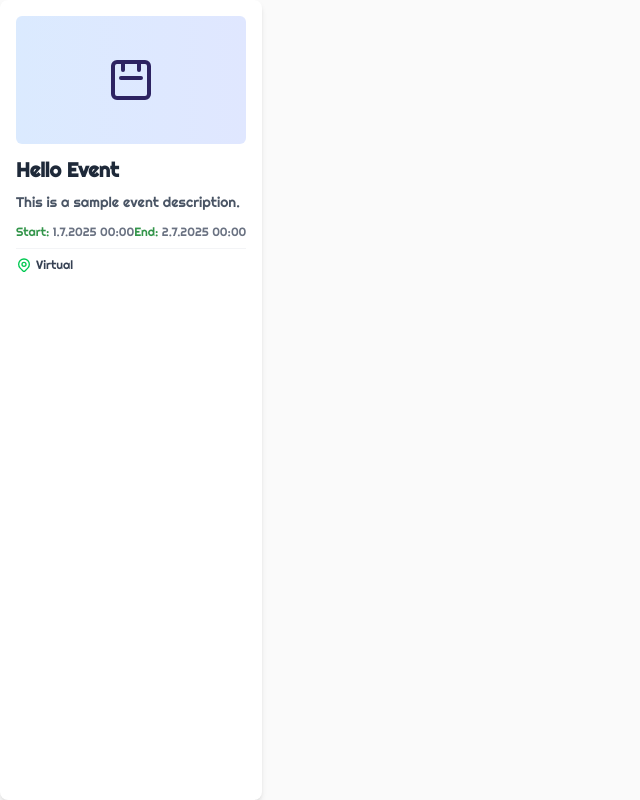
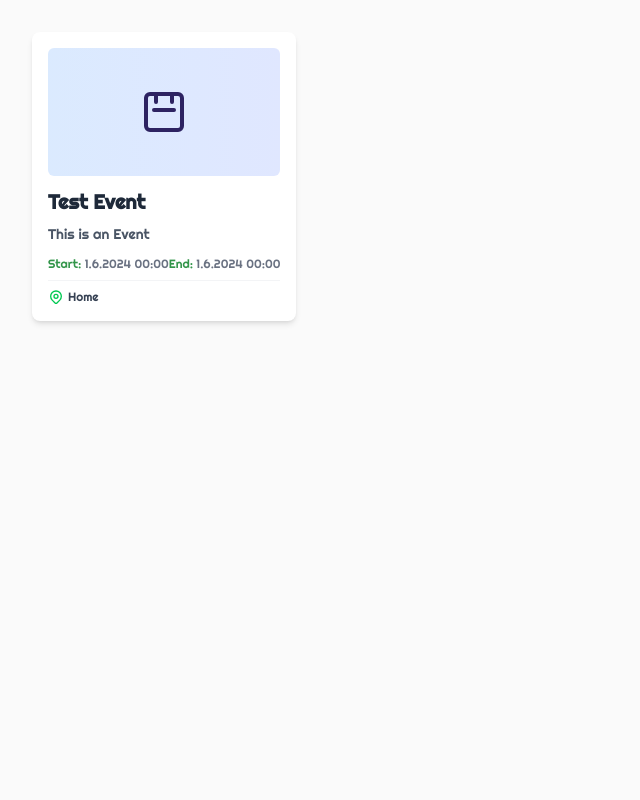
Before and after one commit to umweltkulturverein/menschis, a Next.js app: page /events in a window 1280 px wide. Shown: the whole page, without its empty margins (0-640 px from the left). Built offline with nearby package versions, Linux system fonts and the light colour scheme.

Commit message:
fix: ci and dockerfile

```diff
--- a/db/schema.ts
+++ /dev/null
@@ -1,12 +0,0 @@
-import { DESTRUCTION } from "dns";
-import { pgTable, text, uuid, date } from "drizzle-orm/pg-core";
-import { start } from "repl";
-
-export const events = pgTable("events", {
-    id: uuid("id").primaryKey().defaultRandom(),
-    title: text("title").primaryKey().notNull(),
-    description: text("description"),
-    startDay: date("start_day"),
-    endDay: date("end_day"),
-    location: text("location"),
-});
--- a/next.config.ts
+++ b/next.config.ts
@@ -1,8 +1,12 @@
 import type { NextConfig } from "next";
 
 const nextConfig: NextConfig = {
-  /* config options here */
-  reactCompiler: true,
+    /* config options here */
+    reactCompiler: true,
+};
+
+module.exports = {
+    output: "standalone",
 };
 
 export default nextConfig;
--- a/package.json
+++ b/package.json
@@ -9,8 +9,9 @@
     "lint": "eslint"
   },
   "dependencies": {
-    "drizzle-orm": "^0.45.1",
+    "drizzle-orm": "1.0.0-beta.15-859cf75",
     "next": "16.1.4",
+    "pg": "^8.18.0",
     "react": "19.2.3",
     "react-dom": "19.2.3"
   },
--- a/src/app/api/event/route.ts
+++ b/src/app/api/event/route.ts
@@ -0,0 +1,6 @@
+import { sql } from "drizzle-orm";
+import { db } from "@/db";
+
+export async function GET(request: Request) {
+    await db.execute(sql`select * from Events where public = True`);
+}
--- a/src/app/events/page.tsx
+++ b/src/app/events/page.tsx
@@ -1,19 +1,12 @@
 import Image from "next/image";
 import NavBar from "@/components/Navigation/NavBar";
 import EventPanel from "@/components/Events/EventPanel";
+import EventSummary from "@/components/Events/EventSummary";
 
 export default function Home() {
     return (
-        <div className="flex min-h-screen bg-zinc-50 font-sans dark:bg-black">
-            <EventPanel
-                event={{
-                    Title: "Hello Event",
-                    Description: "This is a sample event description.",
-                    StartDate: new Date("2025-07-01"),
-                    EndDate: new Date("2025-07-02"),
-                    Location: "Virtual",
-                }}
-            />
+        <div className="flex min-h-screen bg-zinc-50 p-8 font-sans dark:bg-ci-blue-800">
+            <EventSummary />
         </div>
     );
 }
--- a/src/app/globals.css
+++ b/src/app/globals.css
@@ -19,6 +19,7 @@
     --color-ci-blue-500: oklch(0.3076 0.10625000000000004 285);
     --color-ci-blue-600: oklch(0.1924 0.06718750000000001 285);
     --color-ci-blue-700: oklch(0.1035 0.03593750000000001 285);
+    --color-ci-blue-800: oklch(0.0618 0.03593750000000001 285);
 }
 
 @media (prefers-color-scheme: dark) {
--- a/src/components/Events/EventPanel.tsx
+++ b/src/components/Events/EventPanel.tsx
@@ -9,7 +9,7 @@ interface Props {
 export default function EventPanel({ event, onClick }: Props) {
     return (
         <div
-      className={`rounded-lg p-4 shadow-md cursor-pointer transition-all duration-300 hover:shadow-lg transform hover:-translate-y-1 ${"bg-white dark:bg-gray-800"}`}
+            className={`rounded-lg p-4 shadow-md cursor-pointer transition-all duration-300 hover:shadow-lg transform hover:-translate-y-1 ${"bg-white dark:bg-ci-blue-700"}`}
             onClick={onClick}
         >
             {/* Event Image Placeholder */}
--- a/src/components/Events/EventSummary.tsx
+++ b/src/components/Events/EventSummary.tsx
@@ -0,0 +1,18 @@
+import EventPanel from "./EventPanel";
+
+// Renders a Small Panel of an Event
+export default function EventSummary() {
+    return (
+        <div className="event-panel">
+            <EventPanel
+                event={{
+                    Title: "Test Event",
+                    Description: "This is an Event",
+                    StartDate: new Date("2024-06-01"),
+                    EndDate: new Date("2024-06-01"),
+                    Location: "Home",
+                }}
+            />
+        </div>
+    );
+}
--- /dev/null
+++ b/src/db.ts
@@ -0,0 +1,8 @@
+import { drizzle } from "drizzle-orm/node-postgres";
+
+if (!process.env.DATABASE_URL) {
+    throw new Error("env DATABASE_URL is requried and missing");
+}
+
+export const db = drizzle(process.env.DATABASE_URL);
+export const pool = db.$client;
--- /dev/null
+++ b/src/db/schema.ts
@@ -0,0 +1,11 @@
+import { pgTable, text, uuid, date, boolean } from "drizzle-orm/pg-core";
+
+export const events = pgTable("events", {
+    id: uuid().primaryKey().defaultRandom(),
+    title: text().primaryKey().notNull(),
+    description: text(),
+    startDay: date("start_day"),
+    endDay: date("end_day"),
+    location: text(),
+    public: boolean(),
+});
```
Also changed, not shown: 2 other files (tests, documents, lock files or other folders). Lines whose indentation alone changed are shown as unchanged.
